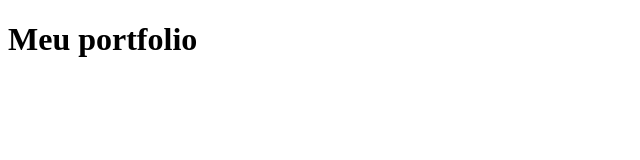
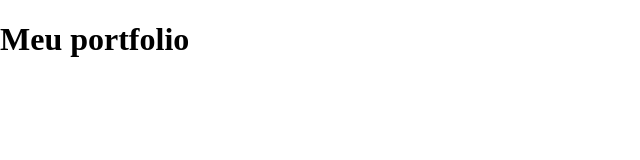
Before and after one commit to BRxBS/Portfolio, a React (Vite) app: page / in a window 1280 px wide. Shown: the top 160 px of the page, without its empty margins (0-640 px from the left). Built offline with nearby package versions, Linux system fonts and the light colour scheme.

Commit message:
font-families

```diff
--- a/index.html
+++ b/index.html
@@ -2,7 +2,9 @@
 <html lang="en">
   <head>
     <meta charset="UTF-8" />
+    <link rel="stylesheet" href="./src/globalStyle/index.scss" />
     <link rel="icon" type="image/svg+xml" href="/icon2.png" />
+    <link rel="preconnect" href="https://fonts.googleapis.com"><link rel="preconnect" href="https://fonts.gstatic.com" crossorigin><link href="https://fonts.googleapis.com/css2?family=Cormorant+Garamond:wght@600&family=Dancing+Script&family=Roboto+Mono&display=swap" rel="stylesheet">
     <meta name="viewport" content="width=device-width, initial-scale=1.0" />
     <title>Bruna Santos</title>
   </head>
--- a/src/globalStyle/index.scss
+++ b/src/globalStyle/index.scss
@@ -0,0 +1,10 @@
+html, body{
+    width: 100%;
+    height: 100%;
+    padding: 0px;
+    margin: 0px;
+    // font-family: 'Cormorant Garamond', serif;
+    // font-family: 'Dancing Script', cursive;
+    // font-family: 'Roboto Mono', monospace;
+
+}
```
